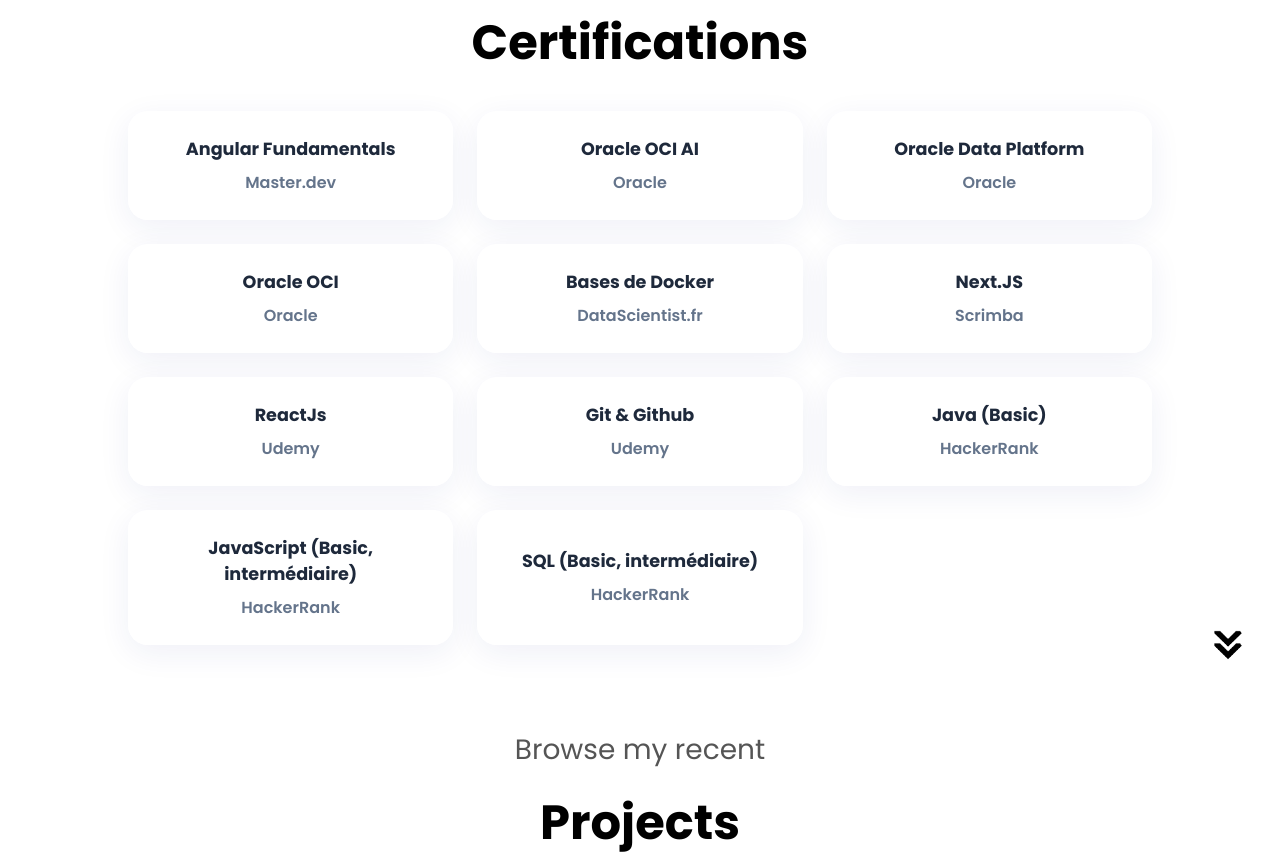
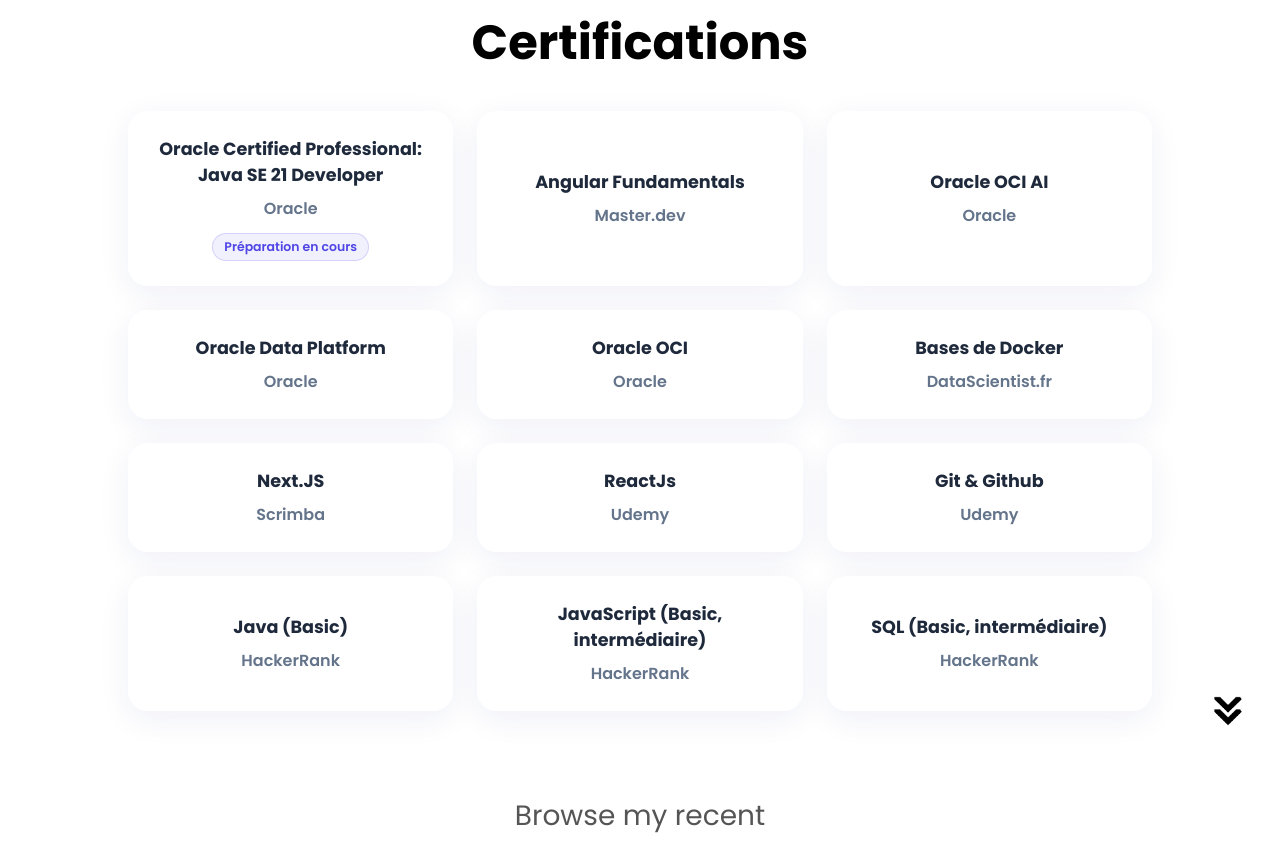
Before and after one commit to ikraammel/Portfolio, a React (Vite) app: page / in a window 1280 px wide. Shown: the part 2400-3257 px from the top of the page. Built offline with nearby package versions, Linux system fonts and the light colour scheme.

Commit message:
ajout certif Java Oracle

```diff
--- a/src/components/Certificates/Certificates.jsx
+++ b/src/components/Certificates/Certificates.jsx
@@ -6,6 +6,7 @@
 
 const Certificates = () => {
     const certs = [
+        { name: "Oracle Certified Professional: Java SE 21 Developer", issuer: "Oracle", status: "Préparation en cours" },
         { name: "Angular Fundamentals", issuer: "Master.dev" },
         { name: "Oracle OCI AI", issuer: "Oracle" },
         { name: "Oracle Data Platform", issuer: "Oracle" },
@@ -35,6 +36,7 @@
                         <div className="cert-info">
                             <h3>{cert.name}</h3>
                             <p>{cert.issuer}</p>
+                            {cert.status && <span className="cert-status">{cert.status}</span>}
                         </div>
                     </motion.div>
                 ))}
--- a/src/components/Certificates/style.css
+++ b/src/components/Certificates/style.css
@@ -43,6 +43,19 @@
     font-weight: 600;
 }
 
+.cert-status {
+    display: inline-block;
+    margin-top: 0.75rem;
+    padding: 0.35rem 0.7rem;
+    border: 1px solid rgba(79, 70, 229, 0.18);
+    border-radius: 999px;
+    background: rgba(79, 70, 229, 0.08);
+    color: #4f46e5;
+    font-size: 0.78rem;
+    font-weight: 600;
+    line-height: 1.2;
+}
+
 @media screen and (max-width: 600px) {
     .certs-container {
         grid-template-columns: 1fr;
```
Also changed, not shown: 1 other file (tests, documents, lock files or other folders).
